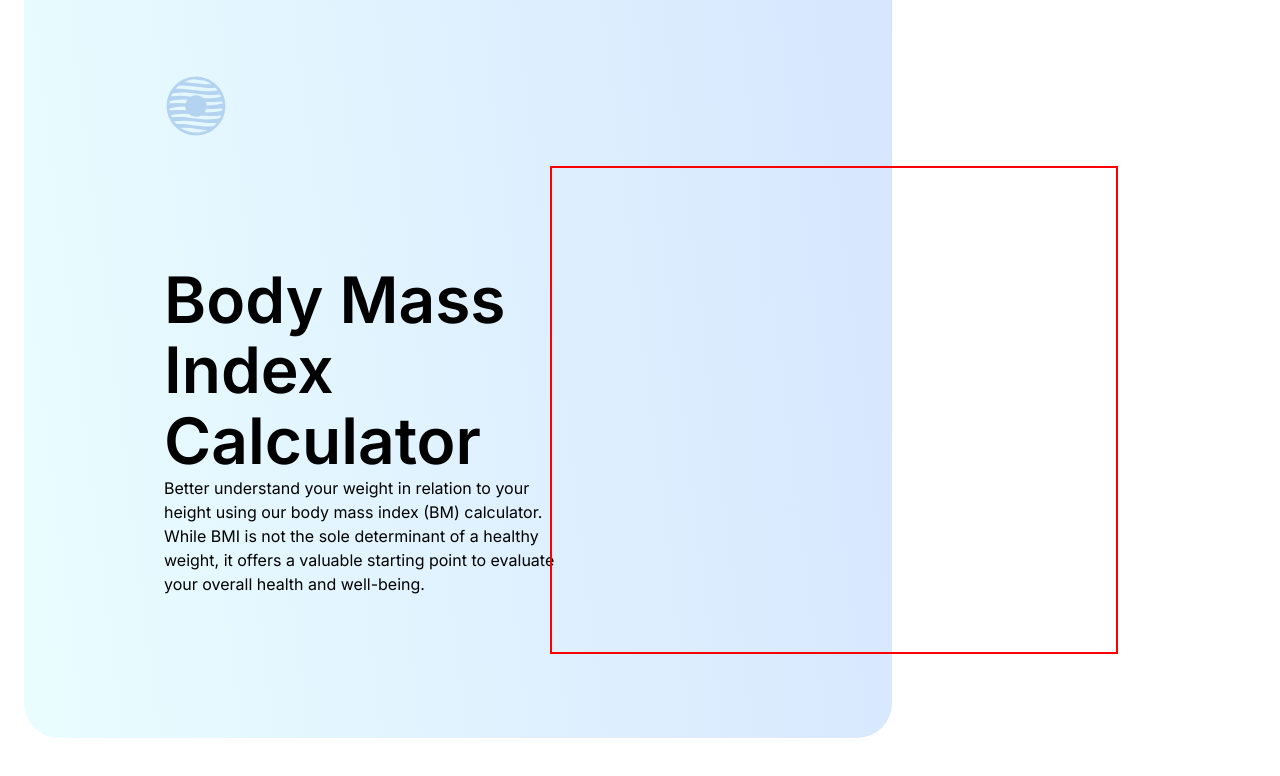
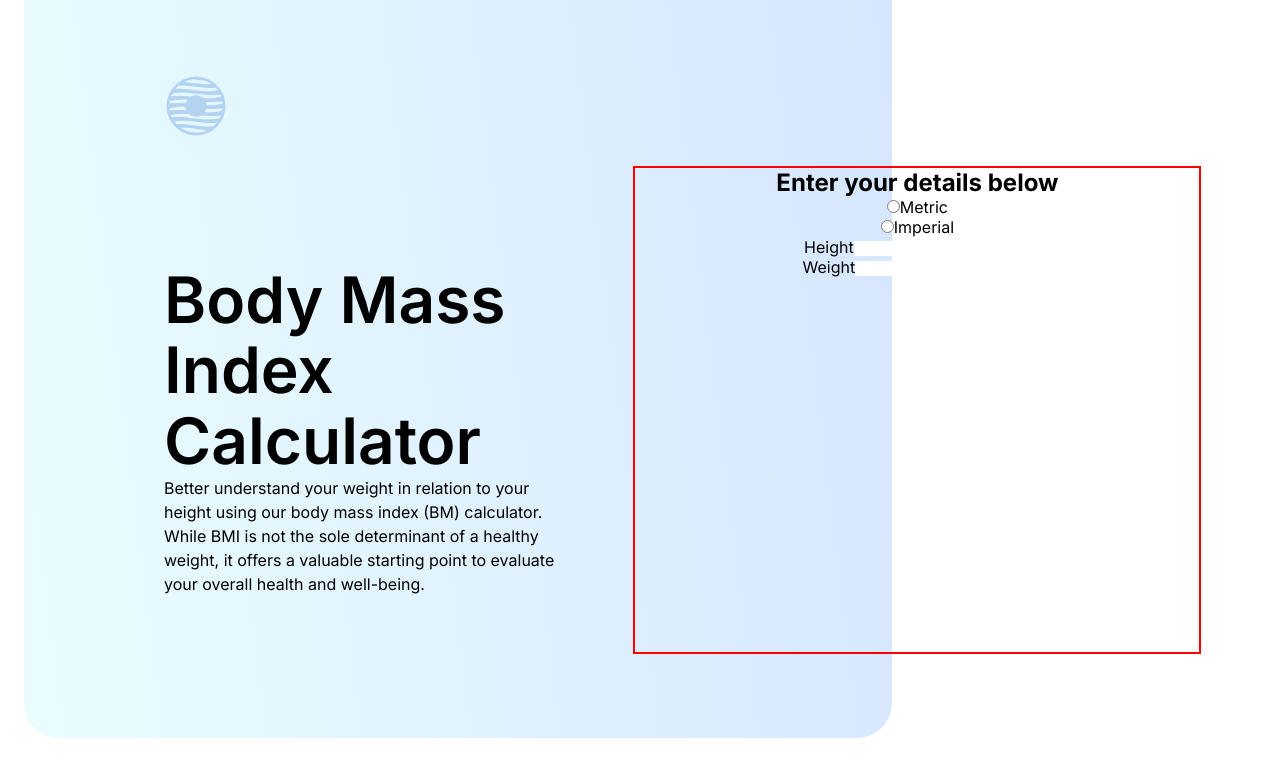
Before and after one commit to Godinhoweverson/body-mass-Index-calculator, a React (Vite) app: page / in a window 1280 px wide. Shown: the top 776 px of the page. Built offline with nearby package versions, Linux system fonts and the light colour scheme.

Commit message:
add input and label

```diff
--- a/src/Calculator/Calculator.jsx
+++ b/src/Calculator/Calculator.jsx
@@ -2,7 +2,27 @@ export default function Calculator(){
 
     return(
         <form className="calculator-form">
-
+            <h2>Enter your details below</h2>
+            <div className="calculator-radio">
+                <div className="calculator-metric">
+                    <input type="radio" name="metric" id="metric"/>
+                    <label htmlFor="metric">Metric</label>
+                </div>
+                <div className="calculator-imperial">
+                    <input type="radio" name="imperial" id="imperial"/>
+                    <label htmlFor="imperial">Imperial</label>
+                </div>
+            </div>
+            <div className="calculator-data-in">
+                <div className="calculator-height">
+                    <label htmlFor="height">Height</label>
+                    <input type="number" name="height"/>
+                </div>
+                <div className="calculator-weight">
+                    <label htmlFor="weight">Weight</label>
+                    <input type="number" name="weight"/>
+                </div>
+            </div>
         </form>
     )
 }
--- a/src/Calculator/calculator.css
+++ b/src/Calculator/calculator.css
@@ -8,6 +8,11 @@
     top: 166px;
 }
 
+@media screen and (max-width: 1340px) {
+    .calculator-form{
+        right: 15%;
+    }
+}
 
 @media screen and (max-width: 1200px) {
     .calculator-form{
```
Also changed, not shown: .gitpod.yml (added).
